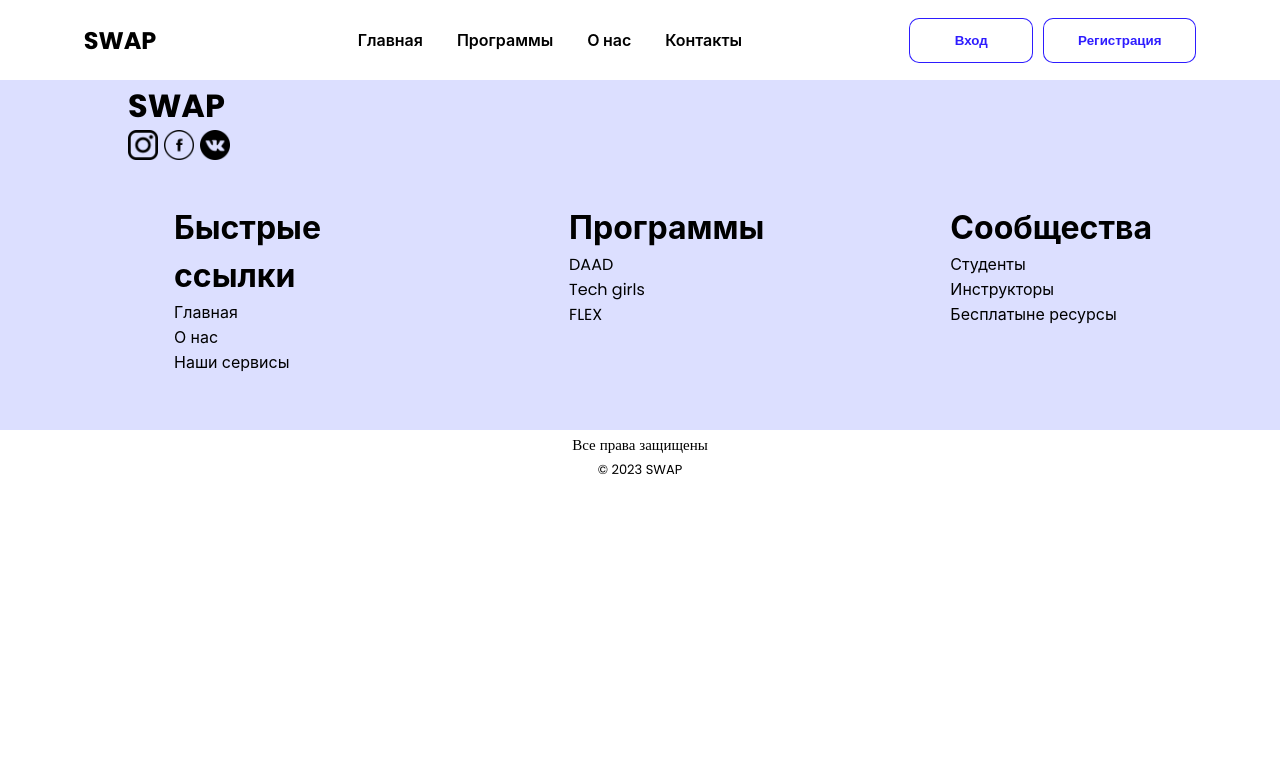
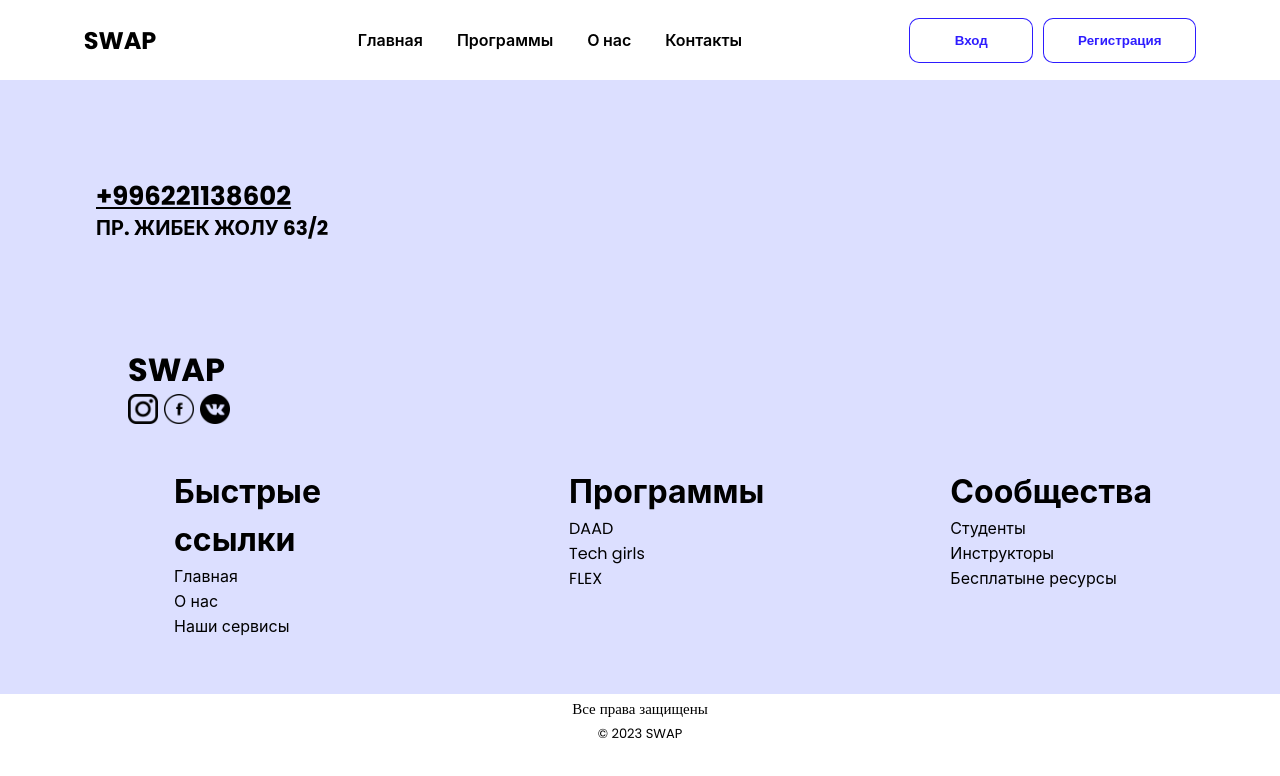
Before and after one commit to HappyKyrgyzNomad/SWAP, a React (Create React App) app: page /contact in a window 1280 px wide. Shown: the top 776 px of the page. Built offline with nearby package versions, Linux system fonts and the light colour scheme; data requests are answered from the project's data file.

Commit message:
ContactPage added

```diff
--- a/src/App.jsx
+++ b/src/App.jsx
@@ -4,16 +4,13 @@ import { useEffect } from "react";
 
 import "./App.scss";
 import Header from "./components/Header/Header.jsx";
-import SearchBar from "./components/SearchBar/SearchBar";
 import SignIn from "./components/SignIn/SignIn.jsx";
-import Programs from "./components/Programs/Programs.jsx";
 import SignUp from "./components/SignUp/SignUp.jsx";
 import Footer from "./components/Footer/Footer";
-import Subscribe from "./components/Subscribe/Subscribe";
 import MainPage from "./components/Pages/MainPage/MainPage.jsx";
-import Slider from "./components/Slider/Slider";
 import AboutPage from "./components/Pages/AboutPage/AboutPage.jsx";
 import ProgramsPage from "./components/Pages/ProgramsPage";
+import ContactPage from "./components/Pages/ContactPage/ContactPage";
 
 function App() {
   const [openModal, setOpenModal] = useState(false);
@@ -48,6 +45,7 @@ function App() {
           />
           <Route path="/about" element={<AboutPage />} />
           <Route path="/allprograms" element={<ProgramsPage />} />
+          <Route path="/contact" element={<ContactPage />} />
         </Routes>
       </div>
       <div className="app__container">
--- a/src/components/Card/Card.scss
+++ b/src/components/Card/Card.scss
@@ -4,6 +4,10 @@
   row-gap: 20px;
   display: flex;
   border-radius: 20px 20px 20px 20px;
+  &__title{
+    font-weight: 500;
+    font-size: 40px;
+  }
 
   &__topContainer {
     display: grid;
--- a/src/components/Header/Header.jsx
+++ b/src/components/Header/Header.jsx
@@ -25,7 +25,7 @@ export default function Header({ setOpenModal, setOpenReg }) {
         <Link className="header__link" to="/about">
           О нас{" "}
         </Link>
-        <li>Контакты</li>
+        <Link className="header__link" to="/contact">Контакты</Link>
       </ul>
       <div className="header__sign sign">
         <button onClick={toggleIn} className="sign__in">
--- a/src/components/Pages/AboutPage/AboutPage.jsx
+++ b/src/components/Pages/AboutPage/AboutPage.jsx
@@ -11,7 +11,7 @@ export default function Slider() {
         Quam itaque laboriosam, quia est rerum similique repudiandae odit,
         libero a esse nobis.
       </p>
-      <img
+      <img alt="pofdjaf"
         width="100%"
         src="https://static.vecteezy.com/system/resources/previews/002/258/145/original/happy-students-celebrating-graduation-free-vector.jpg"
       ></img>
--- /dev/null
+++ b/src/components/Pages/ContactPage/ContactPage.jsx
@@ -0,0 +1,10 @@
+import "./ContactPage.scss";
+
+export default function ContactPage(){
+    return (
+        <div className="box">
+            <a href="tel:+996221138602" className="box__num">+996221138602</a>
+            <p className="box__address">пр. Жибек Жолу 63/2</p>
+        </div>
+    )
+}
--- /dev/null
+++ b/src/components/Pages/ContactPage/ContactPage.scss
@@ -0,0 +1,26 @@
+.box{
+    padding: 100px 0;
+    width: 85%;
+    margin: 0 auto;
+    &__num{
+        font-style: normal;
+  font-weight: 700;
+  font-size: 26px;
+  line-height: 32px;
+  text-transform: uppercase;
+  color: black;
+    }
+    &__address{
+        font-style: normal;
+  font-weight: 700;
+  font-size: 20px;
+  line-height: 32px;
+  text-transform: uppercase;
+    }
+    &__info{
+        font-style: normal;
+  font-weight: 500;
+  font-size: 16px;
+  text-transform: uppercase;
+    }
+}
--- a/src/components/Programs/Programs.jsx
+++ b/src/components/Programs/Programs.jsx
@@ -2,8 +2,6 @@ import { useEffect } from "react";
 import { useState } from "react";
 import "./Programs.scss";
 import Card from "../Card/Card";
-import { Link } from "react-router-dom";
-import Footer from "../Footer/Footer";
 
 export default function Programs() {
   const [programsData, setProgramsData] = useState([]);
--- a/src/components/SearchBar/SearchBar.scss
+++ b/src/components/SearchBar/SearchBar.scss
@@ -8,7 +8,7 @@
 
     input {
       width: 825px;
-      height: 70px;
+      height: 68px;
       background: rgba(195, 192, 192, 0.3);
 
       border: none;
@@ -22,7 +22,6 @@
       font-family: "Poppins";
       font-style: normal;
       font-weight: 600;
-      font-size: 17px;
 
       /* identical to box height */
 
--- a/src/components/Subscribe/Subscribe.scss
+++ b/src/components/Subscribe/Subscribe.scss
@@ -33,7 +33,6 @@
     font-family: "Poppins";
     font-style: normal;
     font-weight: 600;
-    font-size: 17px;
 
     /* identical to box height */
 
--- a/src/index.js
+++ b/src/index.js
@@ -2,9 +2,7 @@ import React from "react";
 import ReactDOM from "react-dom/client";
 import "./index.css";
 import {
-  BrowserRouter,
-  createBrowserRouter,
-  RouterProvider,
+  BrowserRouter
 } from "react-router-dom";
 import App from "./App.jsx";
 // import Mainpage from "./pages/MainPage/MainPage";
```
Also changed, not shown: 1 other file (tests, documents, lock files or other folders).
